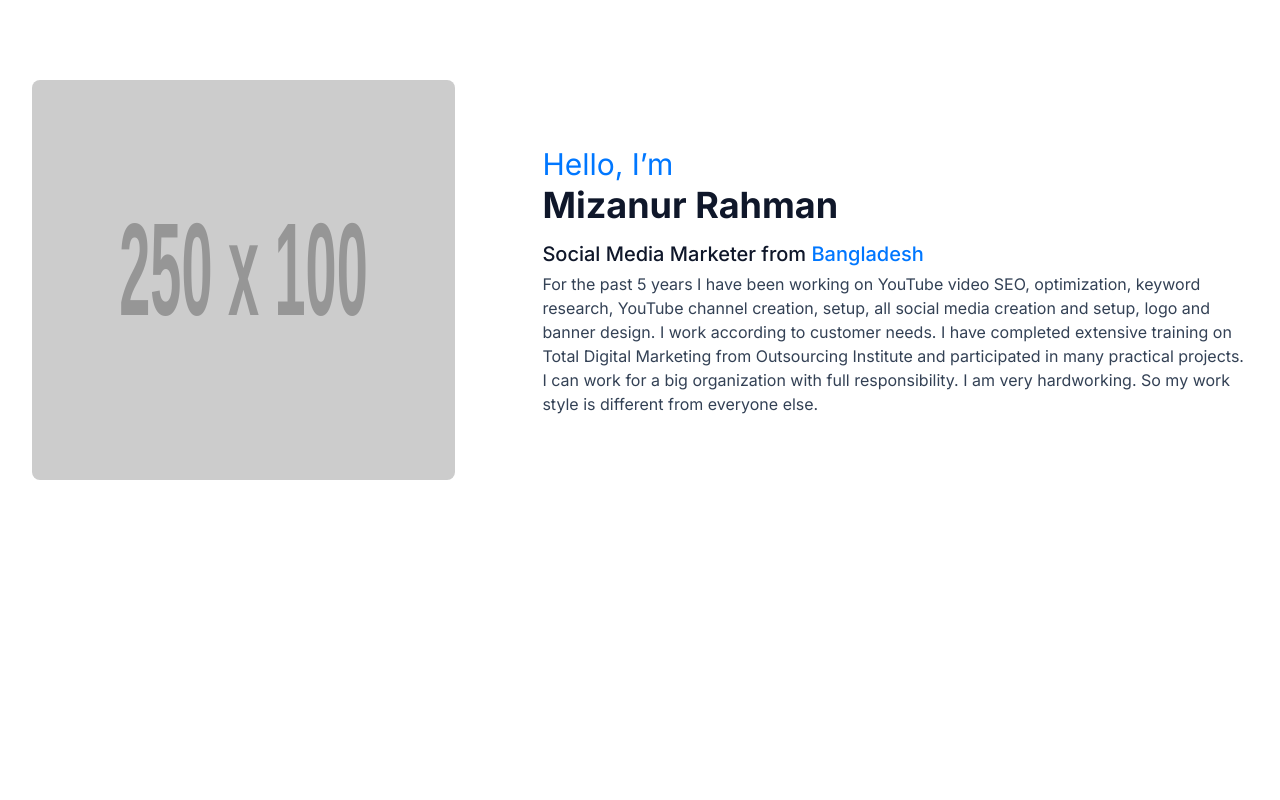
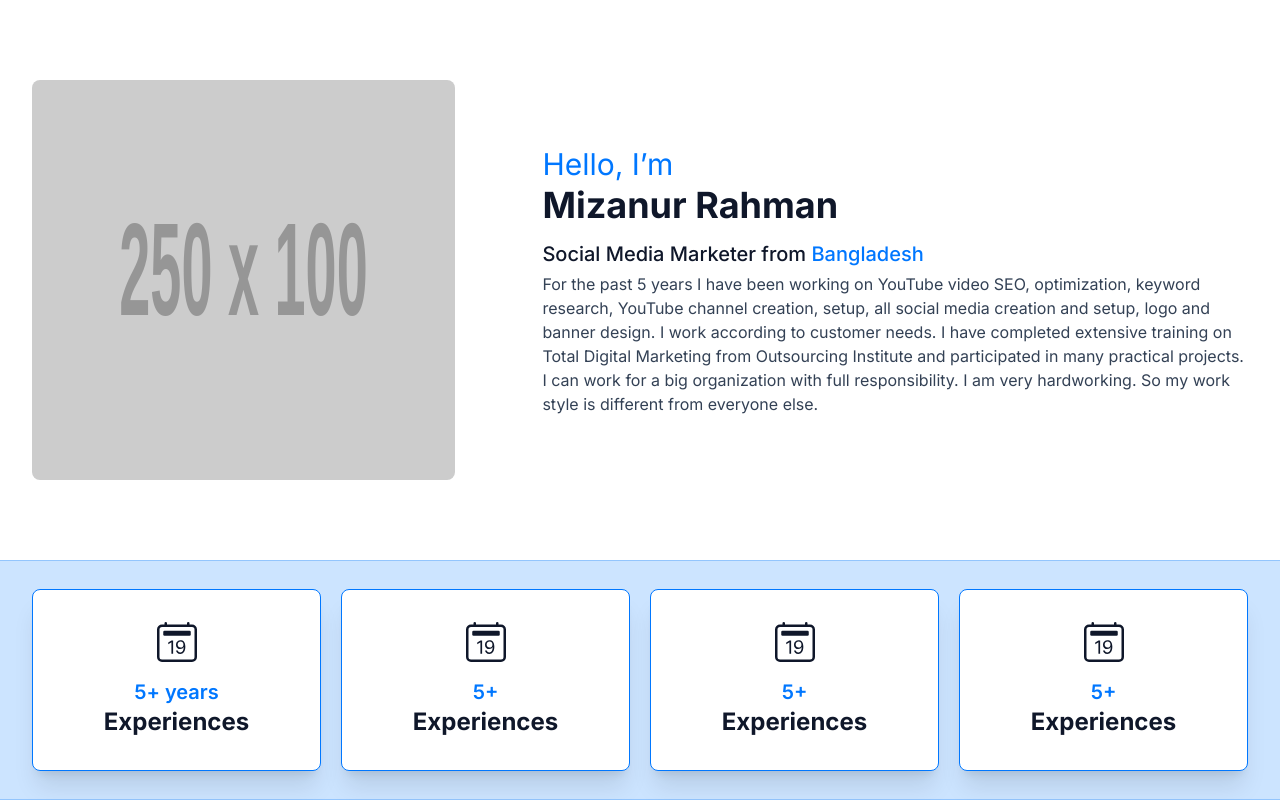
Before and after one commit to shafiqulislamsagor-developer/Client-portfolio, a Next.js app: page / in a window 1280 px wide. Shown: the part 986-1786 px from the top of the page. Before the commit the page ends 1546 px from the top, so only its background shows below. Built offline with nearby package versions, Linux system fonts and the light colour scheme.

Commit message:
commitment section added

```diff
--- a/src/app/page.tsx
+++ b/src/app/page.tsx
@@ -1,3 +1,4 @@
+import Commitment from "@/components/commitment/Commitment";
 import Hero from "@/components/hero/Hero";
 import Intro from "@/components/intro/Intro";
 import Work from "@/components/work/Work";
@@ -8,6 +9,7 @@ export default function Home() {
       <Hero />
       <Work />
       <Intro />
+      <Commitment />
     </main>
   );
 }
--- /dev/null
+++ b/src/components/commitment/Commitment.tsx
@@ -0,0 +1,25 @@
+import { CommitmentData } from "@/data/informationData";
+import React from "react";
+
+export default function Commitment() {
+  return (
+    <div className=" bg-primary-1 border-y border-blue-300 py-7">
+      <div className="w-[95%] mx-auto grid grid-cols-2 lg:grid-cols-4 gap-5">
+        {CommitmentData.map((commitment, id) => (
+          <div
+            key={id}
+            className="flex items-center border border-primary-2 bg-white py-8 rounded-lg shadow-xl hover:translate-y-2 duration-300 justify-center flex-col text-center"
+          >
+            <div>
+              <commitment.icon className="w-10 h-10" />
+            </div>
+            <h2 className="text-xl font-semibold text-primary-2 mt-4">
+              {commitment.value}
+            </h2>
+            <h2 className="text-2xl font-bold">{commitment.title}</h2>
+          </div>
+        ))}
+      </div>
+    </div>
+  );
+}
--- a/src/data/informationData.ts
+++ b/src/data/informationData.ts
@@ -1,6 +1,7 @@
 import { FaWhatsapp } from "react-icons/fa";
 import { Facebook } from "lucide-react";
 import youtube from '../animation/youtube.json'
+import { BsCalendar2Date } from "react-icons/bs";
 
 export const social = [
     {
@@ -48,3 +49,26 @@ export const workMenu = [
         animation: youtube
     },
 ]
+
+export const CommitmentData = [
+    {
+        title: 'Experiences',
+        value: '5+ years',
+        icon: BsCalendar2Date
+    },
+    {
+        title: 'Experiences',
+        value: '5+',
+        icon: BsCalendar2Date
+    },
+    {
+        title: 'Experiences',
+        value: '5+',
+        icon: BsCalendar2Date
+    },
+    {
+        title: 'Experiences',
+        value: '5+',
+        icon: BsCalendar2Date
+    },
+]
```
